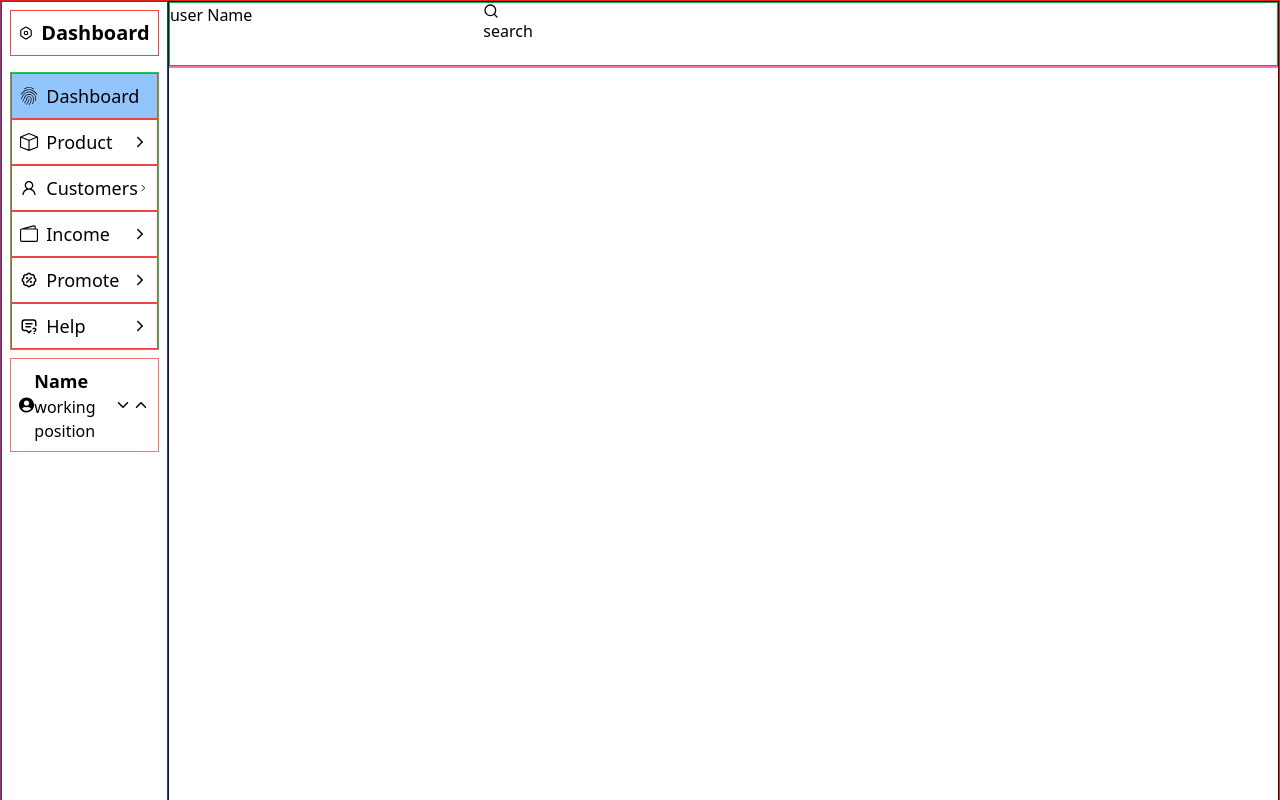
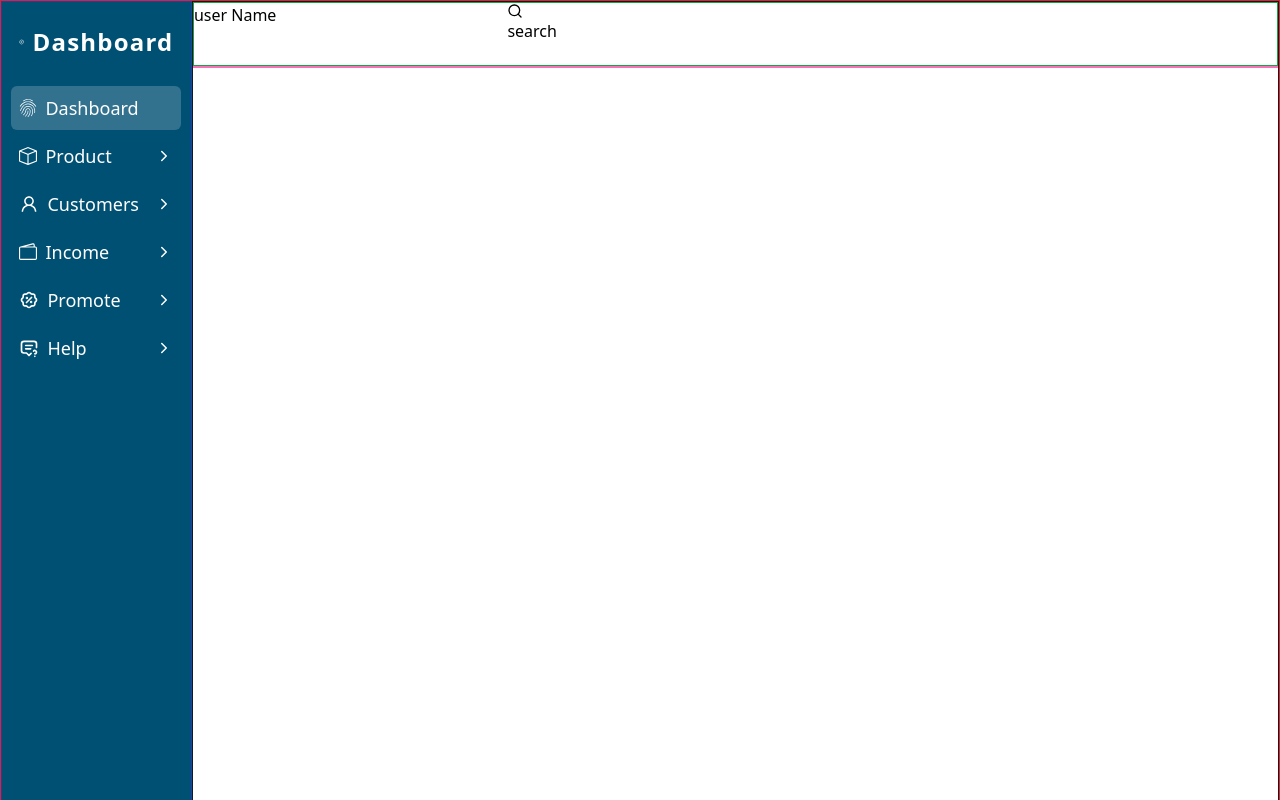
Before and after one commit to Ashita-23/Assignment-Fitpeo, a React (Create React App) app: page / in a window 1280 px wide. Shown: the top 800 px of the page. Built offline with nearby package versions, Linux system fonts and the light colour scheme.

Commit message:
style added in side bar ...

```diff
--- a/src/Components/SideBar.js
+++ b/src/Components/SideBar.js
@@ -2,24 +2,24 @@ import {TbSettings2 , TbMessage2Question , TbDiscount2, TbChevronRight , TbChevr
 import {AiOutlineUser } from "react-icons/ai";
 import { SiMonkeytie,  } from "react-icons/si";
 import { BsBox , BsWallet2 } from "react-icons/bs";
-import { FaUserCircle} from "react-icons/fa";
+import user from "../Assets/user.jpg"
 const SideBar = ()=>{
     return(
-        <div className="flex flex-col items-center border border-blue-800 w-[15%] h-[100%]">
-            <div className="flex border w-[90%] border-red-500 p-2 my-2 text-xl font-semibold  items-center"><TbSettings2/><span className="ml-2">Dashboard</span></div>
-            <ul className="border border-green-500 my-2 p-0  w-[90%] text-lg items-center">
-                <li className="flex border border-red-500 p-2 bg-blue-300 items-center"> <SiMonkeytie/> <span className="ml-2">Dashboard</span> </li>
-                <li className="flex items-center justify-between  hover:bg-slate-300 border border-red-500 p-2" ><div className="flex items-center"><BsBox/> <span className="ml-2" >Product</span></div><TbChevronRight/></li>
-                <li className="flex items-center justify-between hover:bg-slate-300  border border-red-500 p-2 " ><div className="flex items-center"><AiOutlineUser/> <span className="ml-2" >Customers</span></div><TbChevronRight/> </li>
-                <li className="flex items-center justify-between hover:bg-slate-300  border border-red-500 p-2" ><div className="flex items-center"><BsWallet2/><span className="ml-2" >Income </span></div><TbChevronRight/> </li>
-                <li className="flex items-center justify-between  hover:bg-slate-300 border border-red-500 p-2" ><div className="flex items-center"><TbDiscount2/> <span className="ml-2" >Promote</span></div><TbChevronRight/> </li>
-                <li className="flex items-center justify-between hover:bg-slate-300  border border-red-500 p-2" ><div className="flex items-center"><TbMessage2Question/> <span className="ml-2" >Help</span></div><TbChevronRight/></li>
+        <div className="flex flex-col items-center border pb-[4rem] bg-[#005073] text-white border-blue-800 w-[15%] h-[65rem]">
+            <div className="flex w-[90%]  p-2 mb-2 mt-4 text-2xl  font-semibold  items-center"><TbSettings2/><span className="ml-2 tracking-wider">Dashboard</span></div>
+            <ul className=" mt-2 p-0 mb-4 w-[90%] h-3/4 text-lg items-center">
+                <li className="flex my-1 rounded-md p-2 bg-[#32728F]  items-center"> <SiMonkeytie/> <span className="ml-2">Dashboard</span> </li>
+                <li className="flex my-1 items-center justify-between  hover:bg-[#32728F] rounded-md p-2" ><div className="flex items-center"><BsBox className="text-lg"/> <span className="ml-2" >Product</span></div><TbChevronRight/></li>
+                <li className="flex my-1 items-center justify-between hover:bg-[#32728F]  rounded-md p-2 " ><div className="flex items-center"><AiOutlineUser className="text-xl"/> <span className="ml-2" >Customers</span></div><TbChevronRight/> </li>
+                <li className="flex my-1 items-center justify-between hover:bg-[#32728F] rounded-md p-2" ><div className="flex items-center"><BsWallet2 className="text-lg"/><span className="ml-2" >Income </span></div><TbChevronRight/> </li>
+                <li className="flex my-1 items-center justify-between  hover:bg-[#32728F] rounded-md p-2" ><div className="flex items-center"><TbDiscount2 className="text-xl" /> <span className="ml-2" >Promote</span></div><TbChevronRight/> </li>
+                <li className="flex my-1 items-center justify-between  hover:bg-[#32728F]    rounded-md p-2" ><div className="flex items-center"><TbMessage2Question className="text-xl" /> <span className="ml-2" >Help</span></div><TbChevronRight/></li>
             </ul>
-            <div className="flex  items-center p-2 text-lg w-[90%] justify-evenly border  border-red-400 ">
-               <FaUserCircle className="text-2xl"/>
-               <div className="flex flex-col   ">
-               <span className="text-lg font-semibold">Name</span>
-               <span className="text-base ">working position</span>
+            <div className="flex items-center mt-4 p-2 text-lg w-[90%] justify-evenly bg-[#32728F] rounded-md  ">
+              <img src={user} alt="user" className="w-[50px] rounded-full" />
+               <div className="flex flex-col  ">
+               <span className="text-lg font-medium leading-3">Name</span>
+               <span className="text-base text-gray-300  ">Working position</span>
                </div>
                <div className="flex" ><TbChevronDown/><TbChevronUp/></div>
             </div>
```
